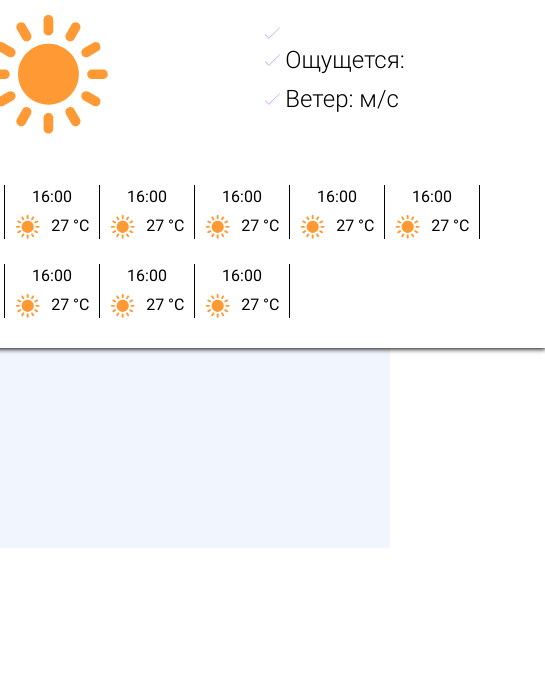
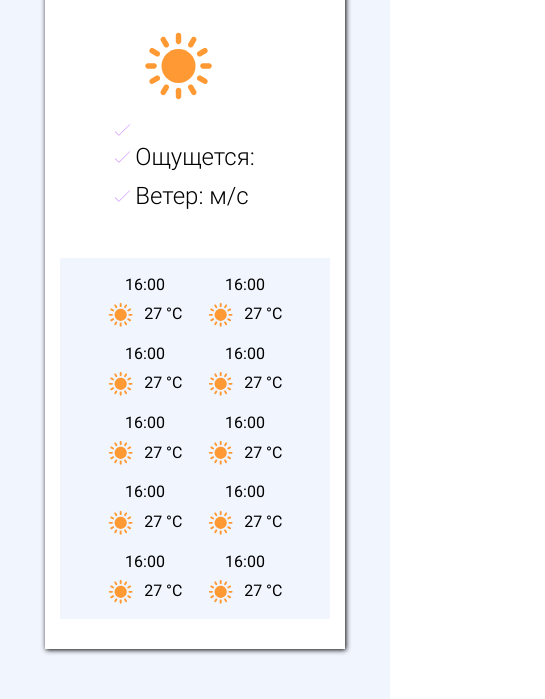
Before and after one commit to BercAlexei/weatherApp, a website: page src/index.html in a window 390 px wide. Shown: the part 296-995 px from the top of the page, 545 px wide, since content can reach past the window. Before the commit the page ends 844 px from the top, so only its background shows below. Drawn offline with nearby package versions, Linux system fonts and the light colour scheme; files that its build step writes are made by us from their sources.

Commit message:
add media style

```diff
--- a/src/js/_script.js
+++ b/src/js/_script.js
@@ -10,22 +10,26 @@ document.addEventListener('DOMContentLoaded', () => {
     setting.addEventListener('click', (event) => {
         event.preventDefault();
         modal.classList.add('active');
+        document.querySelector('body').style.overflow = 'hidden'
     });
 
     closeModal.addEventListener('click', (event) => {
         event.preventDefault();
         modal.classList.remove('active');
+        document.querySelector('body').style.overflow = '';
     });
 
     modal.addEventListener('click', (event) => {
         if (event.target === modal) {
             modal.classList.remove('active');
+            document.querySelector('body').style.overflow = '';
         }
     });
 
     document.addEventListener('keydown', (event) => {
         if (event.code === 'Escape') {
-            modal.classList.remove('active')
+            modal.classList.remove('active');
+            document.querySelector('body').style.overflow = '';
         }
     });
 
@@ -69,7 +73,7 @@ document.addEventListener('DOMContentLoaded', () => {
         } else {
             localStorage.setItem('dark', true);
         }
-
+        document.querySelector('body').style.overflow = '';
         modal.classList.remove('active')
     })
 
--- a/src/scss/base/_vars.scss
+++ b/src/scss/base/_vars.scss
@@ -5,4 +5,5 @@
     --text-color: #000000;
     --bottom-color-not-active: #EDEDED;
     --white: #fff;
+    --text-color-input: black;
 }
--- a/src/scss/blocks/_form.scss
+++ b/src/scss/blocks/_form.scss
@@ -10,7 +10,7 @@
             padding: 2px 10px 2px;
             font-weight: 200;
             font-size: 18px;
-            color: var(--text-color);
+            color: var(--text-color-input);
             width: 200px;
             border: 1px solid black;
             border-radius: 0;
--- a/src/scss/blocks/_main.scss
+++ b/src/scss/blocks/_main.scss
@@ -1,6 +1,6 @@
 .main {
     position: relative;
-    height: 100vh;
+    min-height: 100vh;
     padding: 100px 0;
     background: var(--bg-color);
 
--- a/src/scss/blocks/_media.scss
+++ b/src/scss/blocks/_media.scss
@@ -2,6 +2,56 @@
 
 @media (max-width: 992px) {}
 
-@media (max-width: 768px) {}
+@media (max-width: 768px) {
+    .main {
+        padding: 50px 0;
+    }
+    .weather {
+        width: 550px;
+        &__now {
+            &-icon {
+                width: 100px;
+            }
+            flex-direction: column;
+            &-descr {
+                margin-top: 30px;
+            }
+        }
+        &__hourly {
+            grid-template-columns: repeat(4, 95px);
+        }
+    }
+}
 
-@media (max-width: 576px) {}
+@media (max-width: 576px) {
+    .nav {
+        flex-direction: column;
+        &__link {
+            margin: 0;
+            margin-top: 10px;
+        }
+    }
+    .weather {
+        &__now-icon {
+            width: 70px;
+        }
+        width: 300px;
+        &__hourly {
+            grid-template-columns: repeat(2, 95px);
+        }
+    }
+    .modal{
+        &__window {
+            width: 300px;
+            padding: 25px;
+        }
+    }
+
+    .form {
+        &__citys {
+            input {
+                width: 170px;
+            }
+        }
+    }
+}
--- a/src/scss/blocks/_modal.scss
+++ b/src/scss/blocks/_modal.scss
@@ -2,7 +2,7 @@
     position: absolute;
     top: 0;
     width: 100vw;
-    height: 100vh;
+    min-height: 100vh;
     display: none;
     background-color: rgba($color: #000000, $alpha: .5);
     &__window {
--- a/src/scss/blocks/_weather.scss
+++ b/src/scss/blocks/_weather.scss
@@ -1,6 +1,5 @@
 .weather {
-    overflow: hidden;
-    position: absolute;
+    position: relative;
     width: 700px;
     min-height: 250px;
     margin-top: 50px;
@@ -8,8 +7,8 @@
     transform: translateX(-50%);
     background: var(--window-bg-color);
     box-shadow: 1px 1px 5px #000000;
-    padding: 20px 0 30px;
-
+    padding: 20px 15px 30px;
+    overflow: hidden;
     &__wrapper {
         display: grid;
         grid-template-columns: 1fr;
@@ -80,21 +79,20 @@
         margin: 50px auto 0 auto;
         display: grid;
         grid-template-columns: repeat(6, 95px);
-        row-gap: 25px;
+        justify-content: center;
+        column-gap: 5px;
+        row-gap: 15px;
+        width: 100%;
+        padding: 15px;
+        background-color: var(--bg-color);
         &-item {
-            border-right: 1px solid var(--text-color);
             padding: 0 5px;
             display: flex;
             flex-direction: column;
             justify-content: flex-start;
             align-items: center;
             color: var(--text-color);
-            &:first-child {
-                border-left: 1px solid var(--text-color);
-            }
-            &:nth-child(6n+1) {
-                border-left: 1px solid var(--text-color);
-            }
+
         }
         &-temp {
             width: 75px;
```
Also changed, not shown: dist/css/style.min.css, dist/js/script.min.js.
